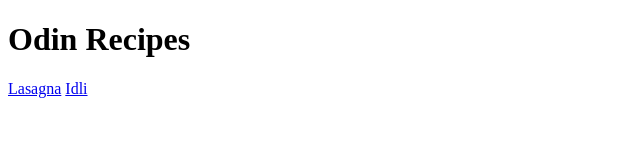
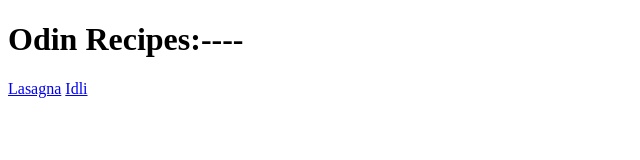
Before and after one commit to suhas022/odin-recipes, a plain HTML site: page index.html in a window 1280 px wide. Shown: the full height of the page, 0-640 px from the left. Drawn offline with Linux system fonts and the light colour scheme.

Commit message:
Update index.html

```diff
--- a/index.html
+++ b/index.html
@@ -6,7 +6,7 @@
     <title>Website</title>
 </head>
 <body>
-    <h1>Odin Recipes</h1>
+    <h1>Odin Recipes:----</h1>
     <a href="recipes/lasagna.html">Lasagna</a>
     <a href="recipes/idli.html">Idli</a>
 
```
